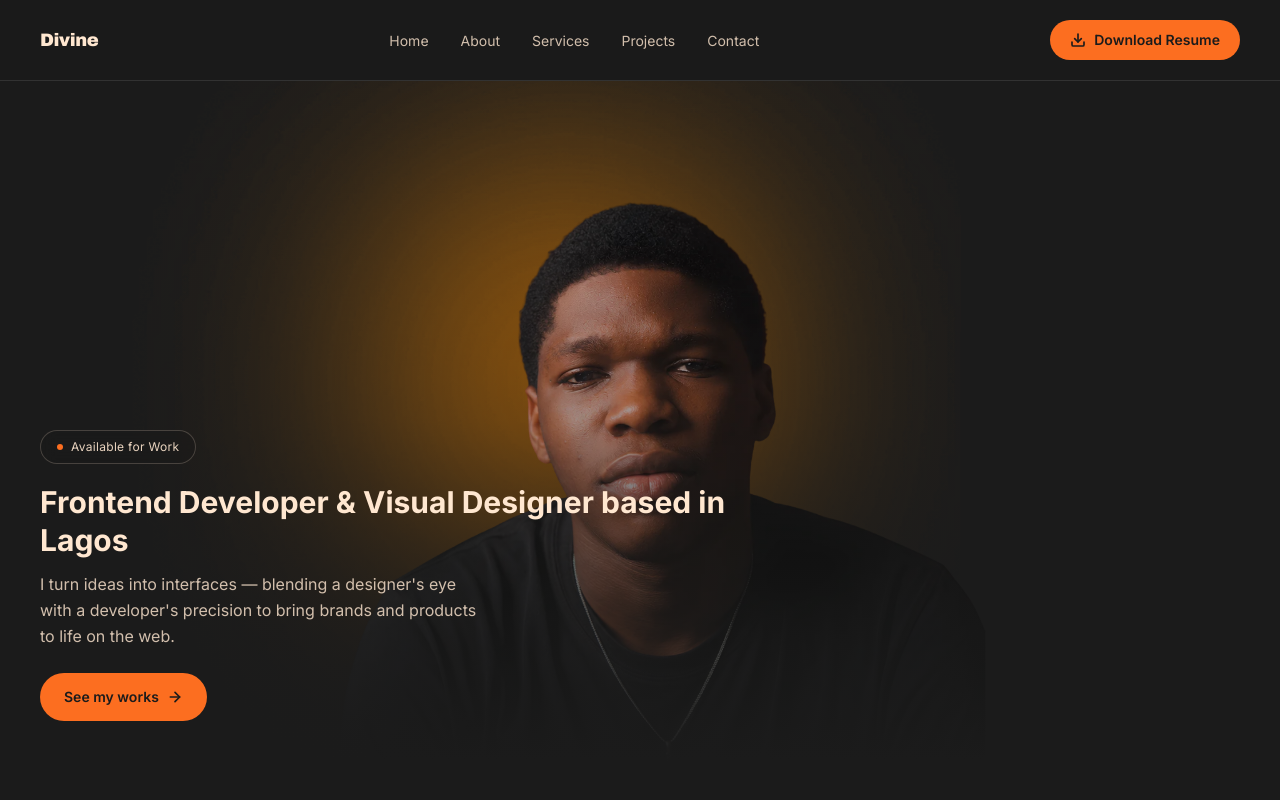
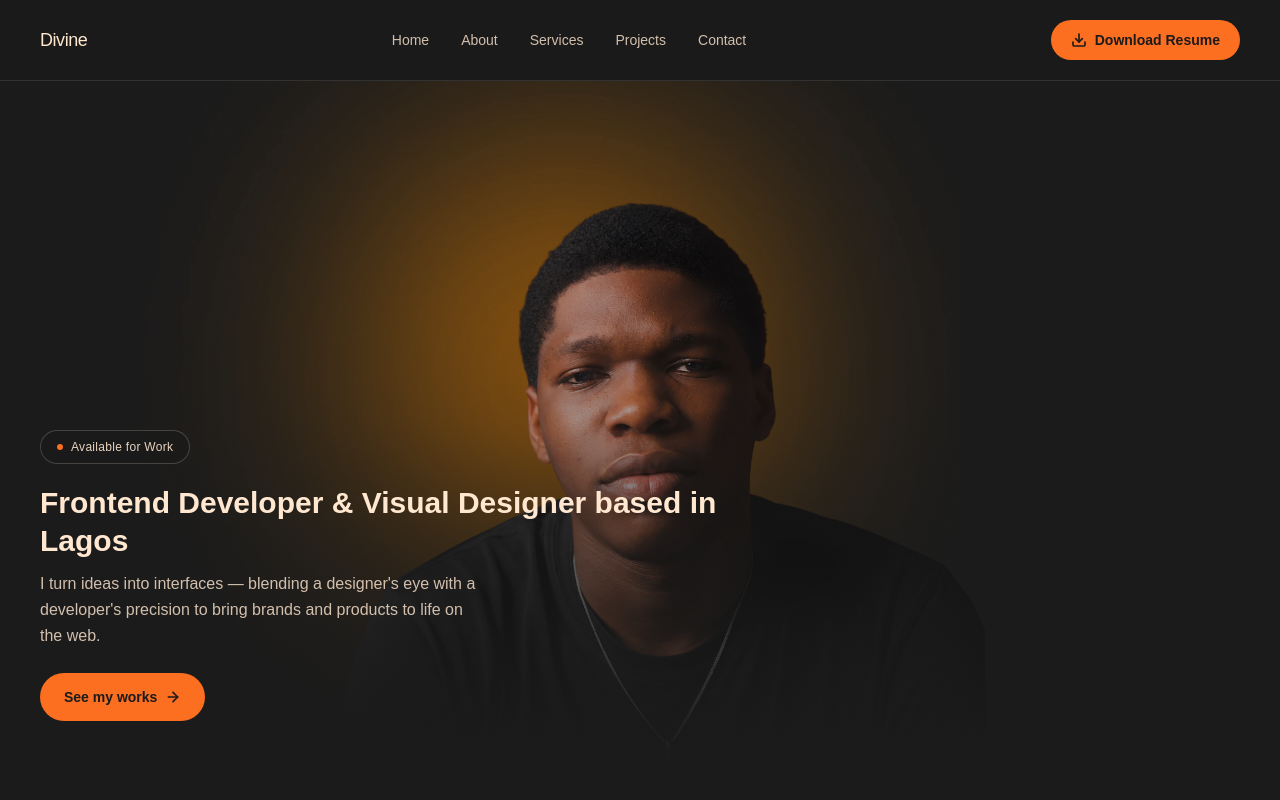
Before and after one commit to emeka-divine-exe/emeka-divine, a React (Vite) app: page / in a window 1280 px wide. Shown: the top 800 px of the page. Built offline with nearby package versions, Linux system fonts and the light colour scheme.

Commit message:
Change font-display and font-body variables
Updated font variables to use new font families.

```diff
--- a/src/styles/global.css
+++ b/src/styles/global.css
@@ -8,8 +8,8 @@
   --color-accent: #FC6E20;
 
   /* Fonts */
-  --font-display: "Archivo Black", sans-serif;
-  --font-body: "Inter", sans-serif;
+  --font-display: "Onest Variable", sans-serif;
+  --font-body: "Public Sans", sans-serif;
 }
 
 @layer base {
```
